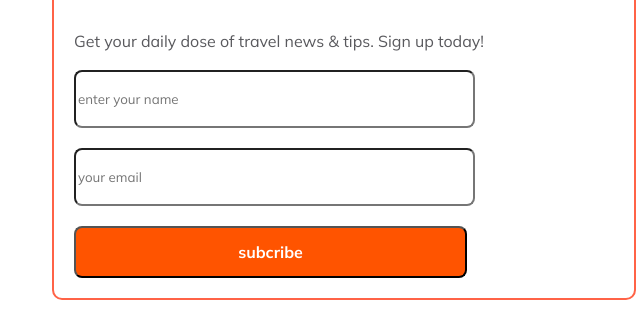
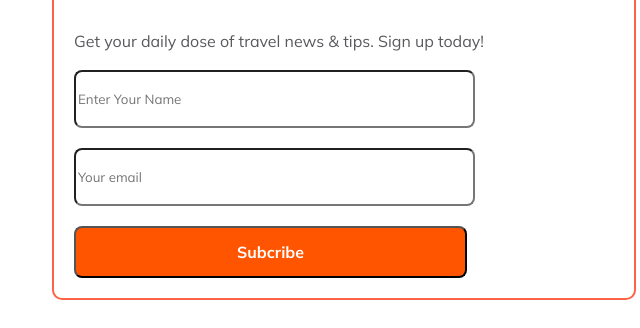
Before and after one commit to JAKUAN-AHMED/ASSAIGNMENT-02, a plain HTML site: page index.html in a window 1280 px wide. Shown: the part 3923-4251 px from the top of the page, 86-726 px from the left. Drawn offline with Linux system fonts and the light colour scheme.

Commit message:
added last update

```diff
--- a/index.html
+++ b/index.html
@@ -146,12 +146,12 @@
                     <h4 class="popular-h" style="text-align:start;" >Newsletter</h4>
                     <p class="popular-p" style="text-align: start;">Get your daily dose of travel news & tips. Sign up today!</p>
                     <div class="input-tag">
-                        <input type="text" name="" placeholder="enter your name" id="" required>
+                        <input type="text" name="" placeholder="Enter Your Name" id="" required>
                         <br><br>
-                    <input type="email" name="" placeholder="your email"
+                    <input type="email" name="" placeholder="Your email"
                      id="">
                      <br><br>
-                     <input class="primary-btn" type="button" value="subcribe">
+                     <input class="primary-btn" type="button" value="Subcribe">
                     </div>
 
                 </div>
```
